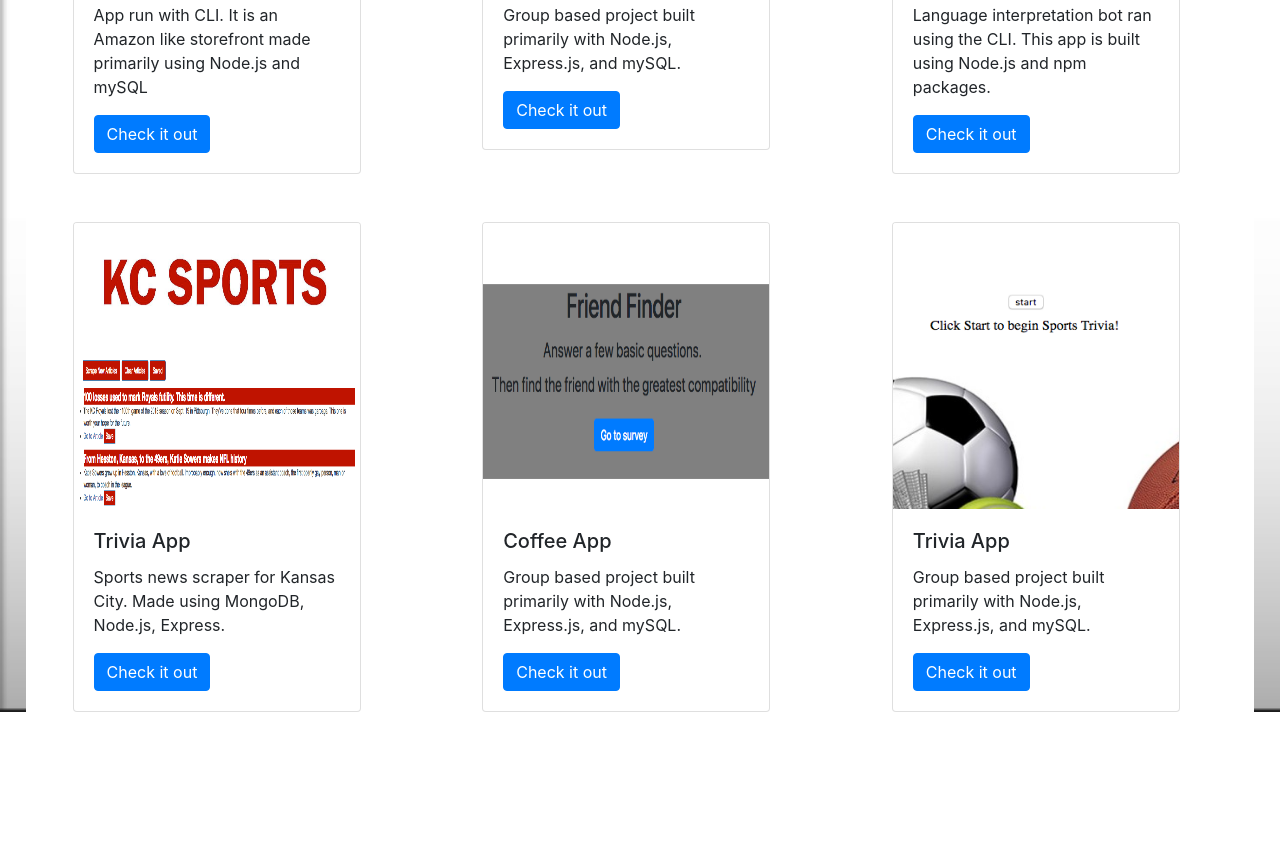
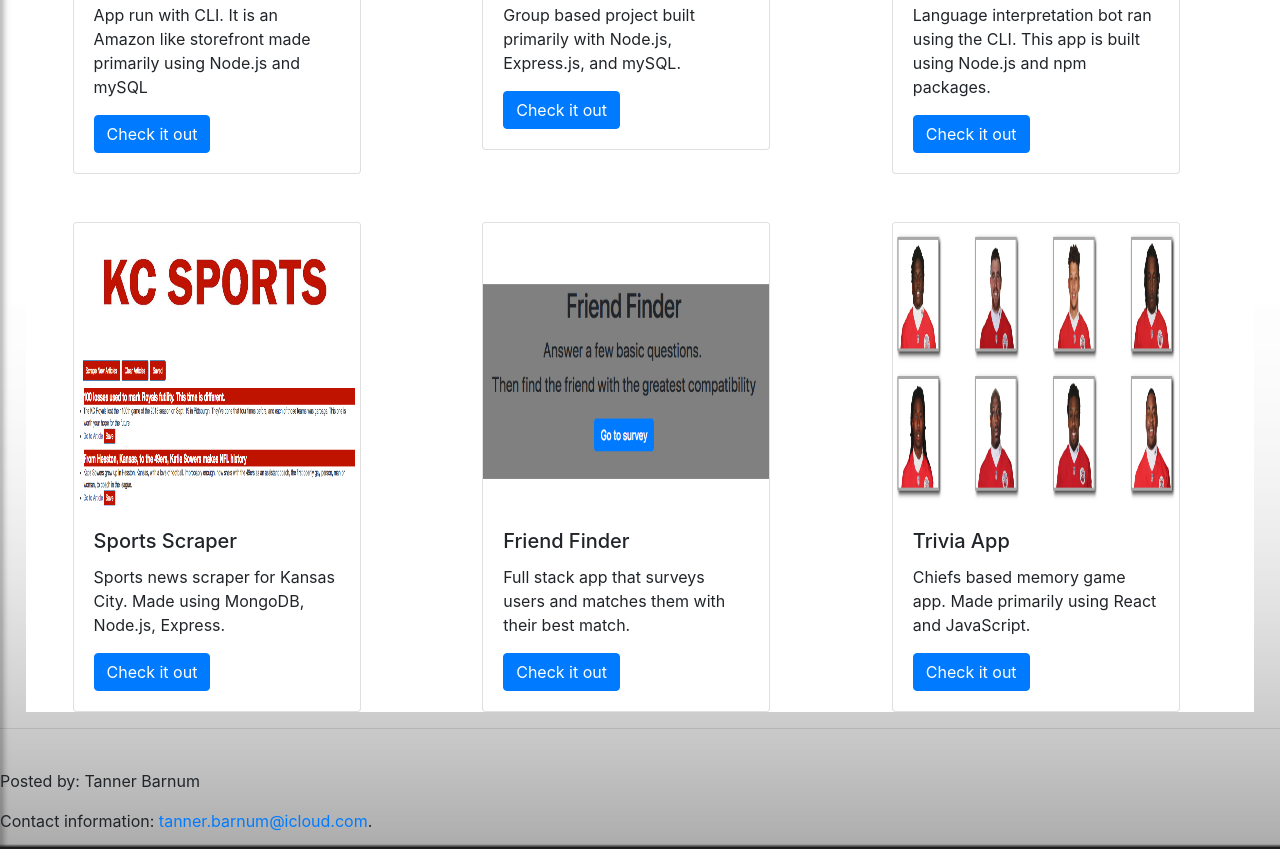
Before and after one commit to barnumtj/express-portfolio, a website: page views/portfolio.html in a window 1280 px wide. Shown: the part 618-1467 px from the top of the page. Before the commit the page ends 1330 px from the top, so only its background shows below. Drawn offline with nearby package versions, Linux system fonts and the light colour scheme.

Commit message:
added a footer

```diff
--- a/views/portfolio.html
+++ b/views/portfolio.html
@@ -74,7 +74,7 @@
                     <div class="card" style="width: 18rem;">
                         <img class="pic card-img-top" src="../public/images/kcsports.png" alt="Card image cap">
                         <div class="card-body">
-                            <h5 class="card-title">Trivia App</h5>
+                            <h5 class="card-title">Sports Scraper</h5>
                             <p class="card-text">Sports news scraper for Kansas City. Made using MongoDB, Node.js,
                                 Express.</p>
                             <a href="https://sportsnewsscraper.herokuapp.com/" class="btn btn-primary">Check it out</a>
@@ -85,24 +85,35 @@
                     <div class="card" style="width: 18rem;">
                         <img class="pic card-img-top" src="../public/images/friendfinder.png" alt="Card image cap">
                         <div class="card-body">
-                            <h5 class="card-title">Coffee App</h5>
-                            <p class="card-text">Group based project built primarily with Node.js, Express.js, and
-                                mySQL.</p>
+                            <h5 class="card-title">Friend Finder</h5>
+                            <p class="card-text">Full stack app that surveys users and matches them with their best
+                                match.</p>
                             <a href="=https://friend-finder23.herokuapp.com/" class="btn btn-primary">Check it out</a>
                         </div>
                     </div>
                 </div>
                 <div id="reactDiv" class="col-4">
                     <div class="card" style="width: 18rem;">
-                        <img class="pic card-img-top" src="../public/images/triviagameimage.png" alt="Card image cap">
+                        <img class="pic card-img-top" src="../public/images/chiefs.png" alt="Card image cap">
                         <div class="card-body">
                             <h5 class="card-title">Trivia App</h5>
-                            <p class="card-text">Group based project built primarily with Node.js, Express.js, and
-                                mySQL.</p>
-                            <a href="=https://getmemycoffee.herokuapp.com/" class="btn btn-primary">Check it out</a>
+                            <p class="card-text">Chiefs based memory game app. Made primarily using React and
+                                JavaScript.</p>
+                            <a href="https://reactclick.herokuapp.com/" class="btn btn-primary">Check it out</a>
                         </div>
                     </div>
                 </div>
+            </div>
+        </div>
+
+    </div>
+    <hr><br>
+
+    <footer>
+        <p>Posted by: Tanner Barnum</p>
+        <p>Contact information: <a href="tanner.barnum@icloud.com">
+                tanner.barnum@icloud.com</a>.</p>
+    </footer>
 </body>
 
 </html>
```
Also changed, not shown: public/images/chiefs.png (added).
